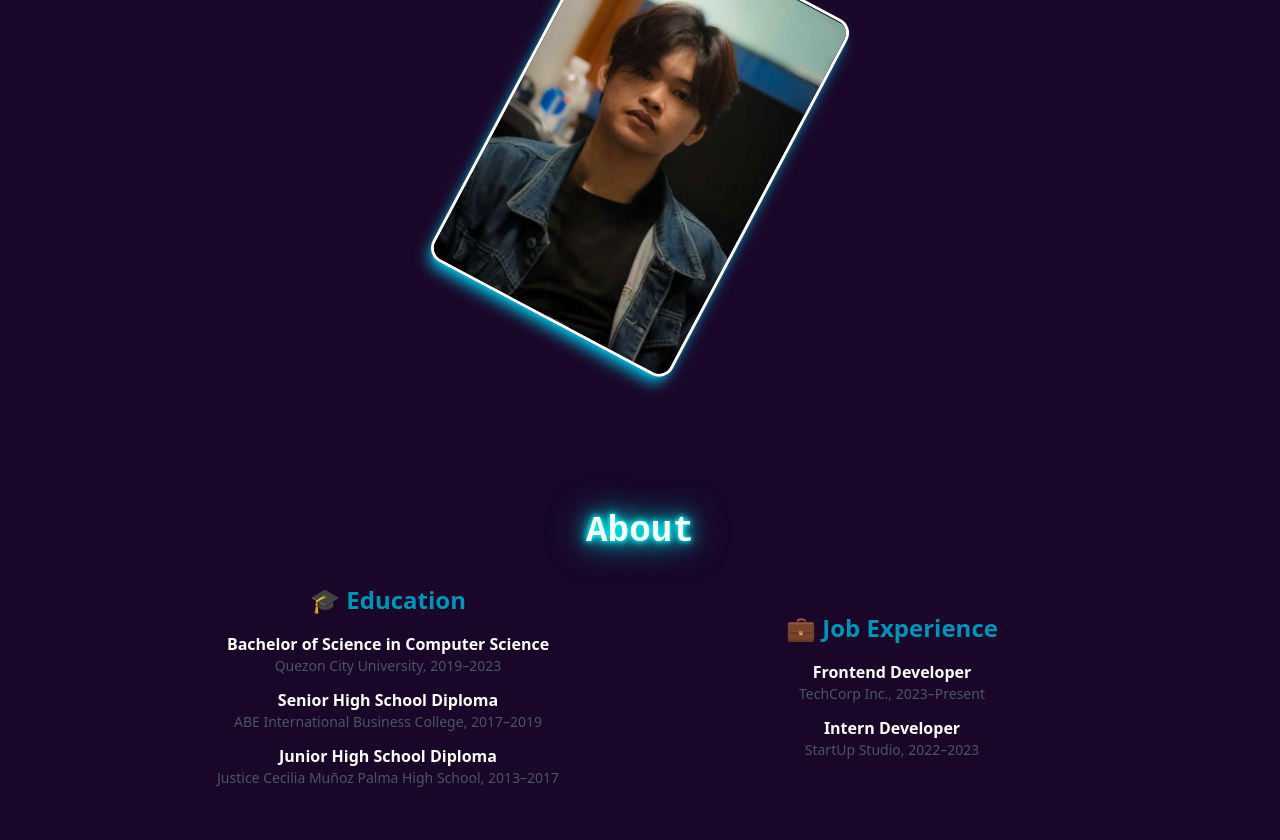
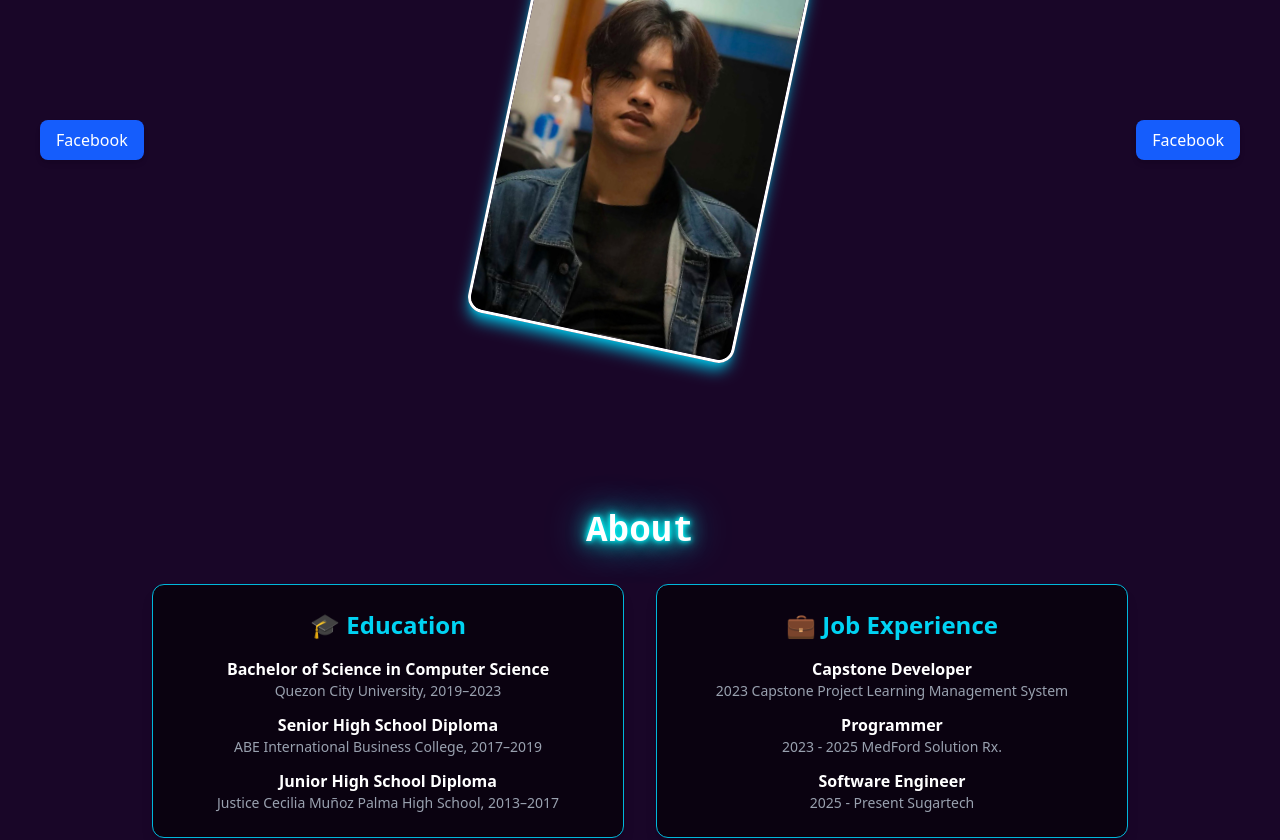
Before and after one commit to LeomarSanguenza/LatestPortfolio, a React (Vite) app: page / in a window 1280 px wide. Shown: the part 400-1240 px from the top of the page. Built offline with nearby package versions, Linux system fonts and the light colour scheme.

Commit message:
added content on about

```diff
--- a/src/components/Mousetrail.jsx
+++ b/src/components/Mousetrail.jsx
@@ -49,9 +49,9 @@ const Mousetrail = () => {
         ctx.quadraticCurveTo(cpX, cpY, p2.x, p2.y);
 
         ctx.strokeStyle = `rgba(255, 230, 255, ${t})`; // neon purple
-        ctx.lineWidth = 4 * t;
-        ctx.shadowColor = `rgba(100, 0, 200, ${t})`;
-        ctx.shadowBlur = 40 * t;
+        ctx.lineWidth = 6 * t;
+        ctx.shadowColor = `rgba(200, 0, 250, ${t})`;
+        ctx.shadowBlur = 50 * t;
         ctx.stroke();
       }
 
--- a/src/pages/About.jsx
+++ b/src/pages/About.jsx
@@ -4,44 +4,54 @@ const About = () => (
     className="min-h-screen"
     style={{ paddingTop: '7rem' }}
   >
-    <h2 className="text-4xl font-bold text-center mb-8 text-white " style={{  fontFamily: "'Courier New', monospace",
- textShadow: '0 0 5px #0ff, 0 0 10px #0ff, 0 0 20px #0ff, 0 0 40px #0ff' }}>About</h2>
+    <h2
+      className="text-4xl font-bold text-center mb-8 text-white"
+      style={{
+        fontFamily: "'Courier New', monospace",
+        textShadow: '0 0 5px #0ff, 0 0 10px #0ff, 0 0 20px #0ff, 0 0 40px #0ff',
+      }}
+    >
+      About
+    </h2>
 
-    <div className="max-w-5xl mx-auto justify-center items-center grid grid-cols-1 md:grid-cols-2 gap-8 px-6">
+    <div className="max-w-5xl mx-auto grid grid-cols-1 md:grid-cols-2 gap-8 px-6">
       {/* Education Column */}
-      <div class="text-center">
-        <h3 className="text-2xl font-semibold mb-4 text-cyan-600">🎓 Education</h3>
+      <div className="bg-[rgba(0,0,0,0.6)] border border-cyan-500 rounded-xl shadow-lg p-6 text-center">
+        <h3 className="text-2xl font-semibold mb-4 text-cyan-400">🎓 Education</h3>
         <ul className="space-y-3">
           <li>
             <h4 className="font-bold text-white">Bachelor of Science in Computer Science</h4>
-            <p className="text-sm text-gray-600">Quezon City University, 2019–2023</p>
+            <p className="text-sm text-gray-400">Quezon City University, 2019–2023</p>
           </li>
           <li>
             <h4 className="font-bold text-white">Senior High School Diploma</h4>
-            <p className="text-sm text-gray-600">ABE International Business College, 2017–2019</p>
+            <p className="text-sm text-gray-400">ABE International Business College, 2017–2019</p>
           </li>
           <li>
-            <h4 className="font-bold text-white ">Junior High School Diploma</h4>
-            <p className="text-sm text-gray-600">Justice Cecilia Muñoz Palma High School, 2013–2017</p>
+            <h4 className="font-bold text-white">Junior High School Diploma</h4>
+            <p className="text-sm text-gray-400">Justice Cecilia Muñoz Palma High School, 2013–2017</p>
           </li>
         </ul>
       </div>
 
       {/* Job Experience Column */}
-      <div  class="justify-right text-center">
-        <h3 className="text-2xl font-semibold mb-4 text-cyan-600">💼 Job Experience</h3>
+      <div className="bg-[rgba(0,0,0,0.6)] border border-cyan-500 rounded-xl shadow-lg p-6 text-center">
+        <h3 className="text-2xl font-semibold mb-4 text-cyan-400">💼 Job Experience</h3>
         <ul className="space-y-3">
           <li>
-            <h4 className="font-bold text-white">Frontend Developer</h4>
-            <p className="text-sm text-gray-600">TechCorp Inc., 2023–Present</p>
+            <h4 className="font-bold text-white">Capstone Developer</h4>
+            <p className="text-sm text-gray-400">2023 Capstone Project Learning Management System</p>
           </li>
           <li>
-            <h4 className="font-bold text-white">Intern Developer</h4>
-            <p className="text-sm text-gray-600">StartUp Studio, 2022–2023</p>
+            <h4 className="font-bold text-white">Programmer</h4>
+            <p className="text-sm text-gray-400">2023 - 2025 MedFord Solution Rx.</p>
+          </li>
+          <li>
+            <h4 className="font-bold text-white">Software Engineer</h4>
+            <p className="text-sm text-gray-400">2025 - Present Sugartech</p>
           </li>
         </ul>
       </div>
-
     </div>
   </section>
 );
--- a/src/pages/Home.jsx
+++ b/src/pages/Home.jsx
@@ -39,7 +39,7 @@ const Home = () => {
             {name.split("").map((char, index) => (
               <span
                 key={index}
-                className={`text-[6rem] sm:text-[4rem] md:text-[5rem] lg:text-[6rem] text-white opacity-0 ${
+                className={`text-[6rem] sm:text-[4rem] md:text-[5rem] lg:text-[6rem] text-white opacity-0 neon-shadow ${
                   isVisible ? "animate-fade-in-up" : ""
                 }`}
                 style={{
@@ -54,17 +54,33 @@ const Home = () => {
               </span>
             ))}
           </div>
-          <h3 className="text-white text-[1.5rem] mt-4 text-center" style={{color: "white", fontFamily: "'Courier New', monospace" }}>Software Engineer</h3>
+          <h3 className="text-white text-[2rem] mt-4 text-center" style={{color: "white", fontFamily: "'Courier New', monospace" }}>Software Engineer</h3>
         </div>
       </div>
 
-      <div className="h-[35vh] flex justify-center items-center">
-  <img
-    className="neon-shadow w-68 transform border-3 border-white rotate-28 hover:rotate-0 transition-transform duration-500 ease-in-out rounded-2xl shadow-lg shadow-cyan-500/100"
-    src="./src/assets/portfolioPic.jpg"
-    alt="Portfolio"
-  />
-</div>
+      <div className="h-[35vh] flex justify-between items-center w-full px-10">
+        {/* Left side - Facebook button */}
+        <div>
+          <button className="bg-blue-600 text-white px-4 py-2 rounded-lg shadow-md hover:bg-blue-700 transition">
+            Facebook
+          </button>
+        </div>
+
+        {/* Right/center - image */}
+        <div className="flex justify-center items-center">
+        <img
+          className="neon-shadow w-68 transform border-3 border-white rotate-12 hover:rotate-0 transition-transform duration-500 ease-in-out rounded-2xl shadow-lg shadow-cyan-500/100"
+          src="./src/assets/portfolioPic.jpg"
+          alt="Portfolio"
+        />
+        </div>
+        <div>
+          <button className="bg-blue-600 text-white px-4 py-2 rounded-lg shadow-md hover:bg-blue-700 transition">
+            Facebook
+          </button>
+        </div>
+    </div>
+
     </section>
   );
 };
```
